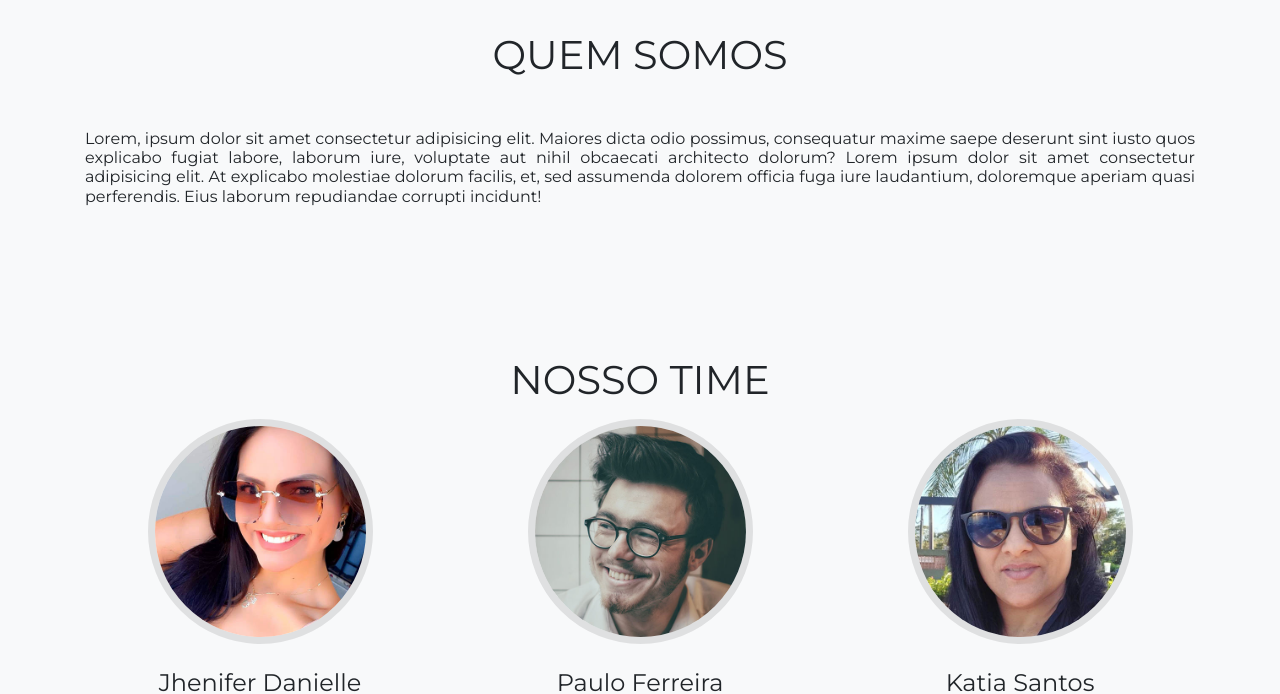
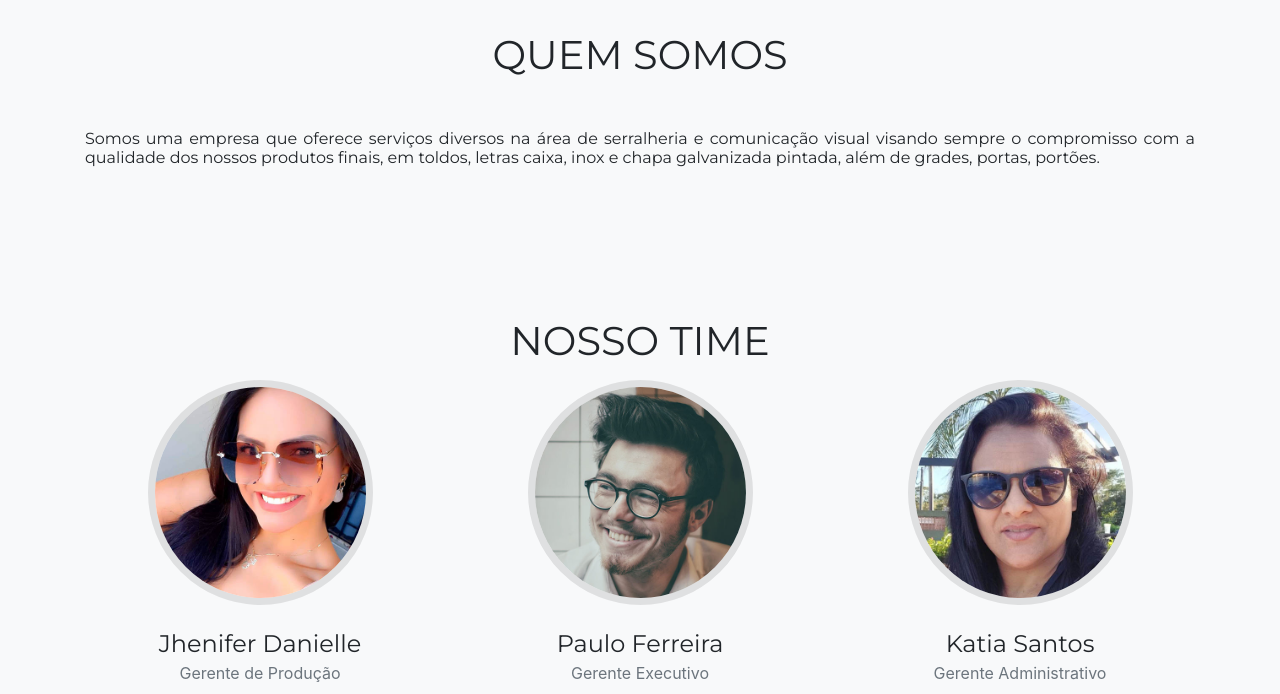
Before and after one commit to Tiagofsant/ToldosPafesan, a website with bundled scripts: page index.html in a window 1280 px wide. Shown: the part 4240-4934 px from the top of the page. Built offline with nearby package versions, Linux system fonts and the light colour scheme; files whose address does not match are found by name; a web font is replaced by a local one.

Commit message:
alteração da bio

```diff
--- a/index.html
+++ b/index.html
@@ -343,13 +343,12 @@
       <div class="row">
         <div class="col-lg-12 text-center">
           <h1 class="section-heading text-uppercase">QUEM SOMOS</h2>
-            <h6 class="subtitle">Lorem, ipsum dolor sit amet consectetur adipisicing elit.
-              Maiores
-              dicta odio possimus, consequatur maxime saepe deserunt sint iusto quos explicabo fugiat labore,
-              laborum
-              iure, voluptate aut nihil obcaecati architecto dolorum? Lorem ipsum dolor sit amet consectetur adipisicing
-              elit. At explicabo molestiae dolorum facilis, et, sed assumenda dolorem officia fuga iure laudantium,
-              doloremque aperiam quasi perferendis. Eius laborum repudiandae corrupti incidunt!</h3>
+            <h6 class="subtitle">
+
+              Somos uma empresa que oferece serviços diversos na área de serralheria e comunicação visual visando sempre
+              o compromisso com a qualidade dos nossos produtos finais, em toldos, letras caixa, inox e chapa
+              galvanizada pintada, além de grades, portas, portões.
+            </h6>
         </div>
 
         <section class="bg-light page-section" id="team">
```
Also changed, not shown: css/agency.min.css.
